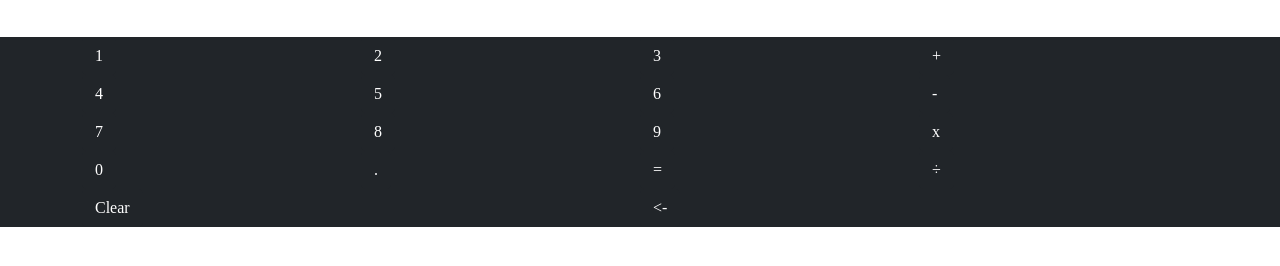
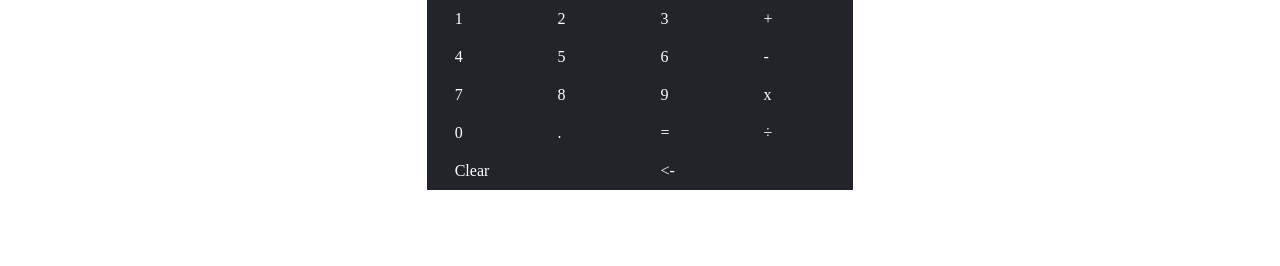
Before and after one commit to kagopooe/Calculator, a plain HTML site: page Calculator/index.html in a window 1280 px wide. Drawn offline with nearby package versions, Linux system fonts and the light colour scheme; a web font is replaced by a local one.

Commit message:
Add files via upload

```diff
--- a/Calculator/css.css
+++ b/Calculator/css.css
@@ -1,8 +1,12 @@
 * {
-    text-align: center justify;
+    /* text-align: center justify; */
     font-family: 'Product Sans';
 }
 
 .calculator {
-    margin-top: 37px;
+    padding-left: 15px;
+
+
+
+    margin: 0 auto;
 }
--- a/Calculator/index.html
+++ b/Calculator/index.html
@@ -11,31 +11,30 @@
     <title>Basic Calculator</title>
   </head>
   <body>
-    <div class="calculator bg-dark text-white">
-    <div class="container ">
+    <div class="calculator text-white col-md-4 bg-dark">
       <div class="row">
-        <div class=".col-lg-" id="Output">
+        <div class=".col-md-12 justify-content-center" id="Output">
       </div>
 
-      <div class="row row-cols-4">
+      <div class="row row-cols-12">
         <div class="col"><button type="button" onclick="addToSum('1')" class="btn btn-dark">1</button></div>
         <div class="col"><button type="button" onclick="addToSum('2')" class="btn btn-dark">2</button></div>
         <div class="col"><button type="button" onclick="addToSum('3')" class="btn btn-dark">3</button></div>
         <div class="col"><button type="button" onclick="addToSum('+')" class="btn btn-dark">+</button></div>
       </div>
-      <div class="row row-cols-4">
+      <div class="row row-cols-12">
         <div class="col"><button type="button" onclick="addToSum('4')" class="btn btn-dark">4</button></div>
         <div class="col"><button type="button" onclick="addToSum('5')" class="btn btn-dark">5</button></div>
         <div class="col"><button type="button" onclick="addToSum('6')" class="btn btn-dark">6</button></div>
         <div class="col"><button type="button" onclick="addToSum('-')" class="btn btn-dark">-</button></div>
       </div>
-      <div class="row row-cols-4">
+      <div class="row row-cols-12">
         <div class="col"><button type="button" onclick="addToSum('7')" class="btn btn-dark">7</button></div>
         <div class="col"><button type="button" onclick="addToSum('8')" class="btn btn-dark">8</button></div>
         <div class="col"><button type="button" onclick="addToSum('9')" class="btn btn-dark">9</button></div>
         <div class="col"><button type="button" onclick="addToSum('*')" class="btn btn-dark">x</button></div>
       </div>
-      <div class="row row-cols-4">
+      <div class="row row-cols-12">
         <div class="col"><button type="button" onclick="addToSum('0')" class="btn btn-dark">0</button></div>
         <div class="col"><button type="button" onclick="addToSum('.')" class="btn btn-dark">.</button></div>
         <div class="col"><button type="button" onclick="evaluateSum()" class="btn btn-dark">=</button></div>
@@ -51,27 +50,6 @@
     </div>
     </div>
 
-
-
-
-
-
-
-
-
-
-
-
-
-
-
-
-
-
-
-
-
-
     <script src="https://cdn.jsdelivr.net/npm/bootstrap@5.0.2/dist/js/bootstrap.bundle.min.js" integrity="sha384-MrcW6ZMFYlzcLA8Nl+NtUVF0sA7MsXsP1UyJoMp4YLEuNSfAP+JcXn/tWtIaxVXM" crossorigin="anonymous"></script>
     <script src="script.js"></script>
   </body>
```
